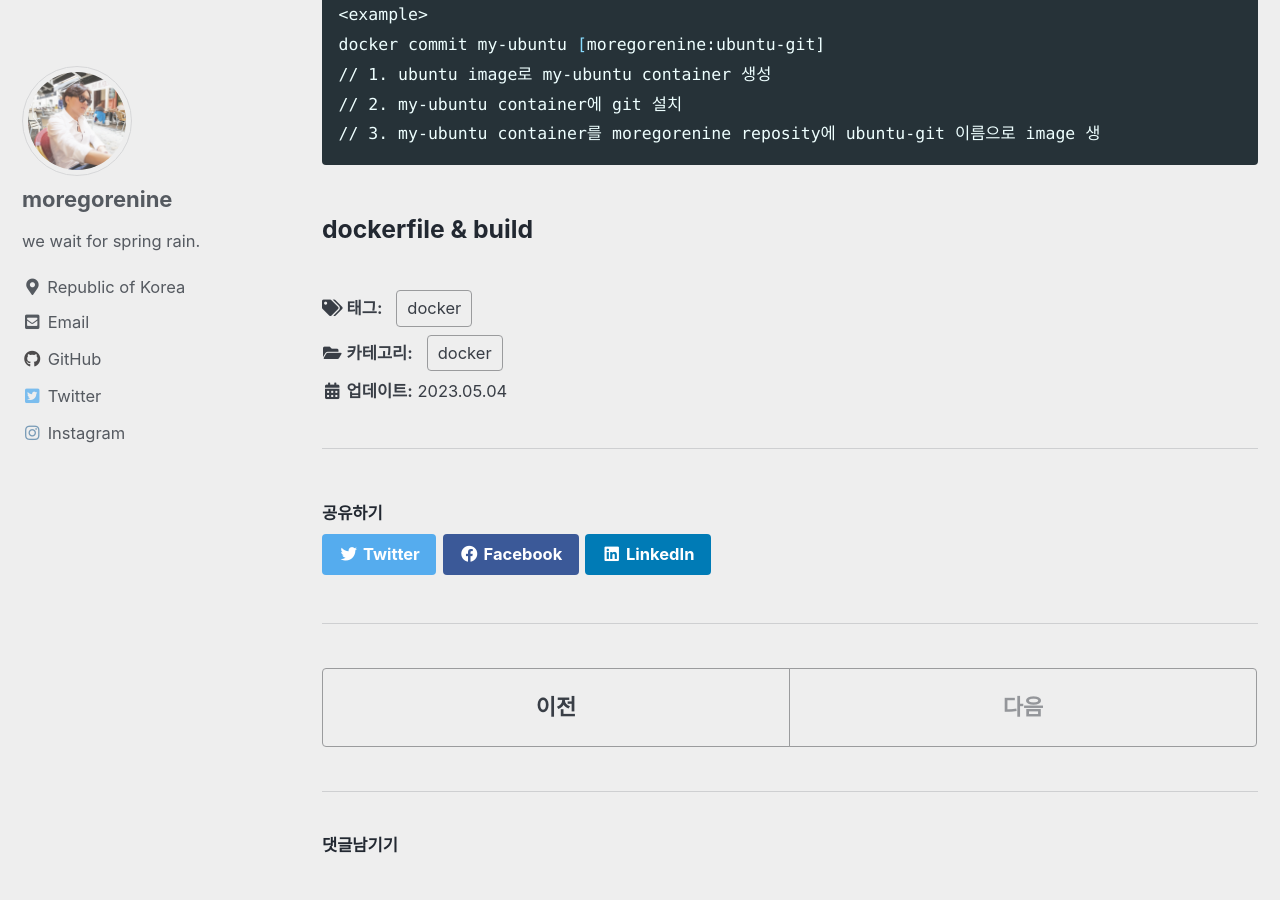
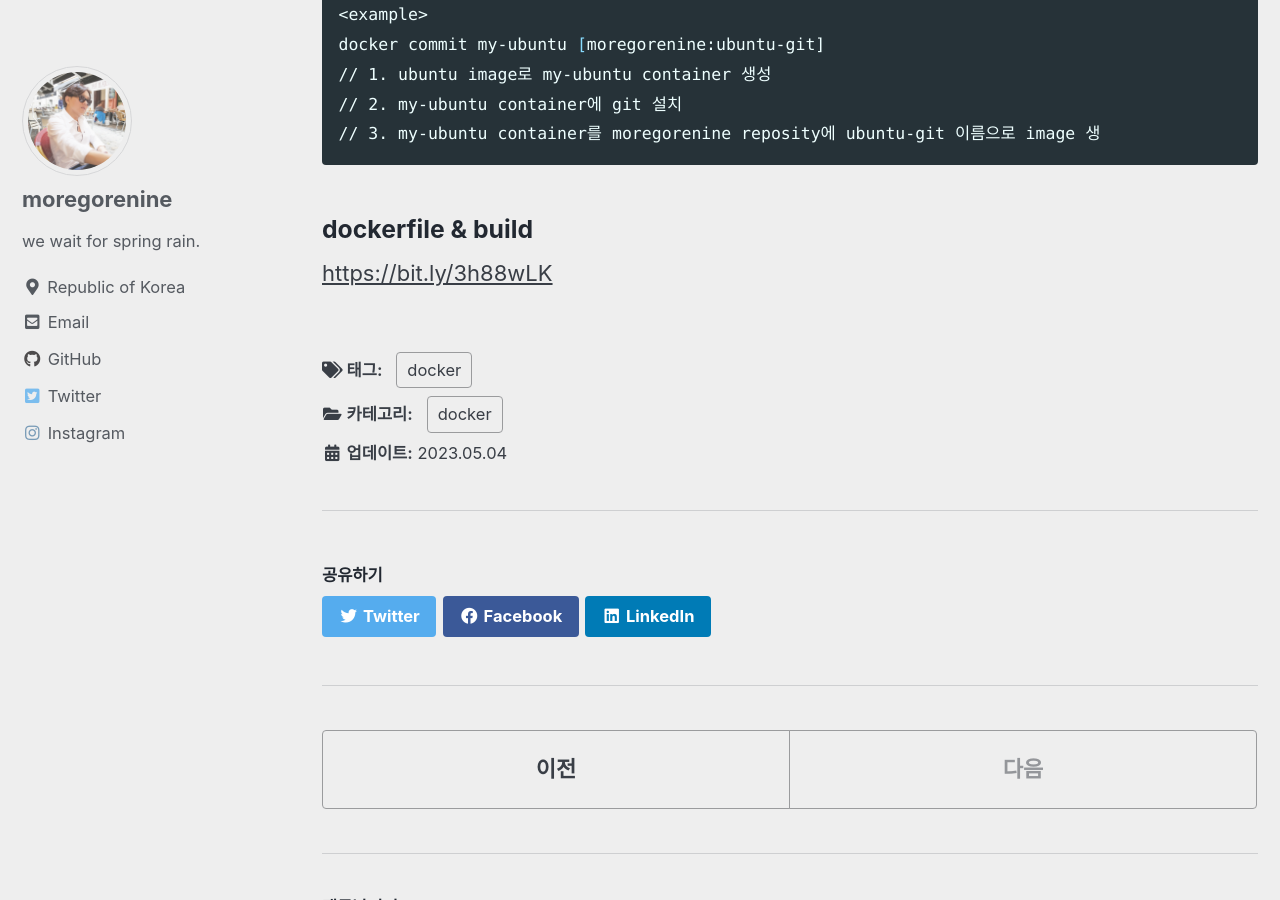
Before and after one commit to moregorenine/moregorenine.github.io, a Jekyll site: the page built from _posts/docker/2023-5-4-docker.md, in a window 1280 px wide and 900 px high, scrolled down 5511 px. Built offline with Jekyll 4.4.1, drawn with Linux system fonts in a browser that asks for light colours; cached includes are drawn as plain includes; comment, search, counter and statistics services are not loaded.

Commit message:
Update 2023-5-4-docker.md

````diff
--- a/_posts/docker/2023-5-4-docker.md
+++ b/_posts/docker/2023-5-4-docker.md
@@ -140,3 +140,4 @@ docker commit my-ubuntu [moregorenine:ubuntu-git]
 // 3. my-ubuntu container를 moregorenine reposity에 ubuntu-git 이름으로 image 생
 ```
 ### dockerfile & build
+<https://bit.ly/3h88wLK>
````
